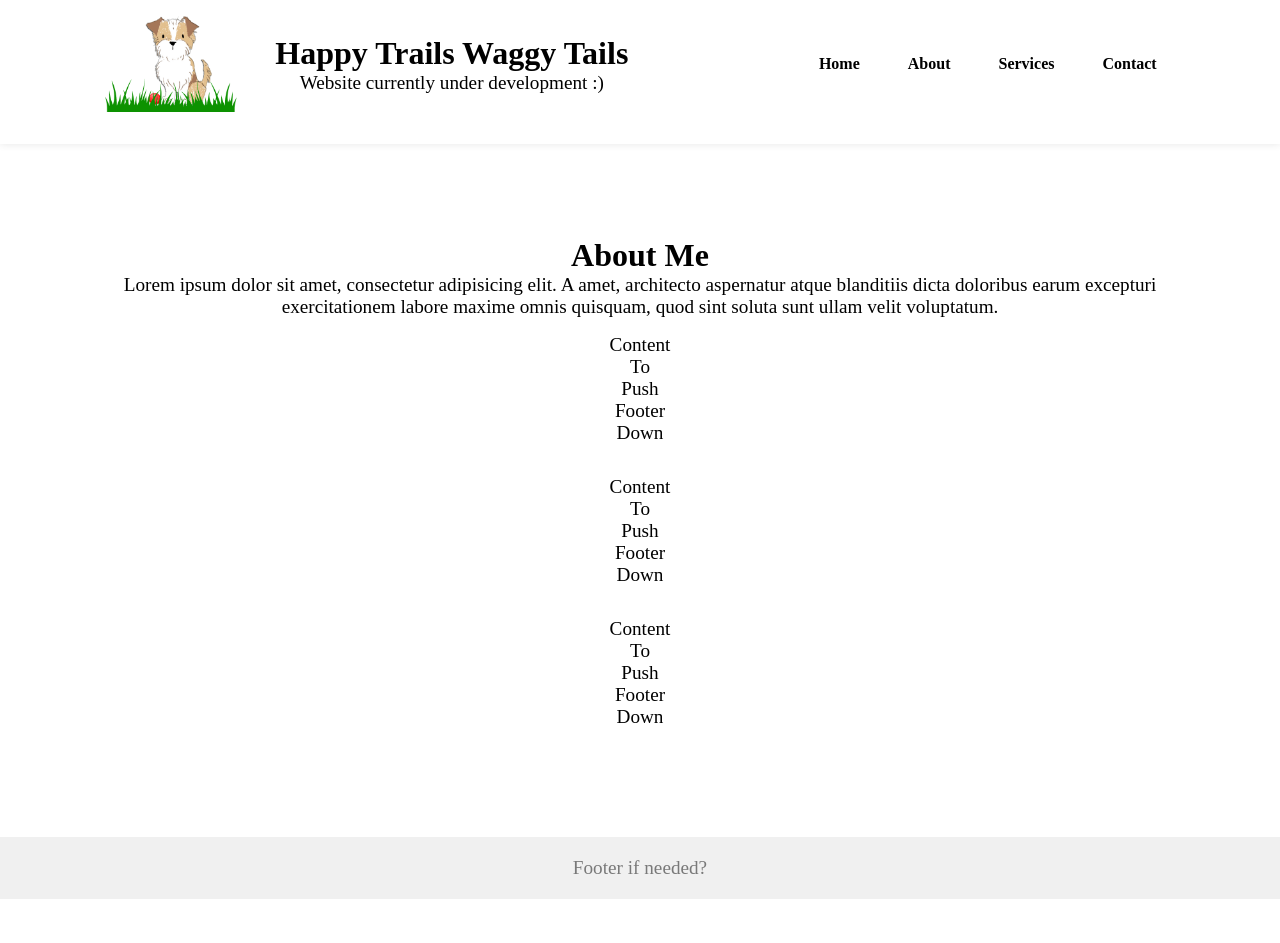
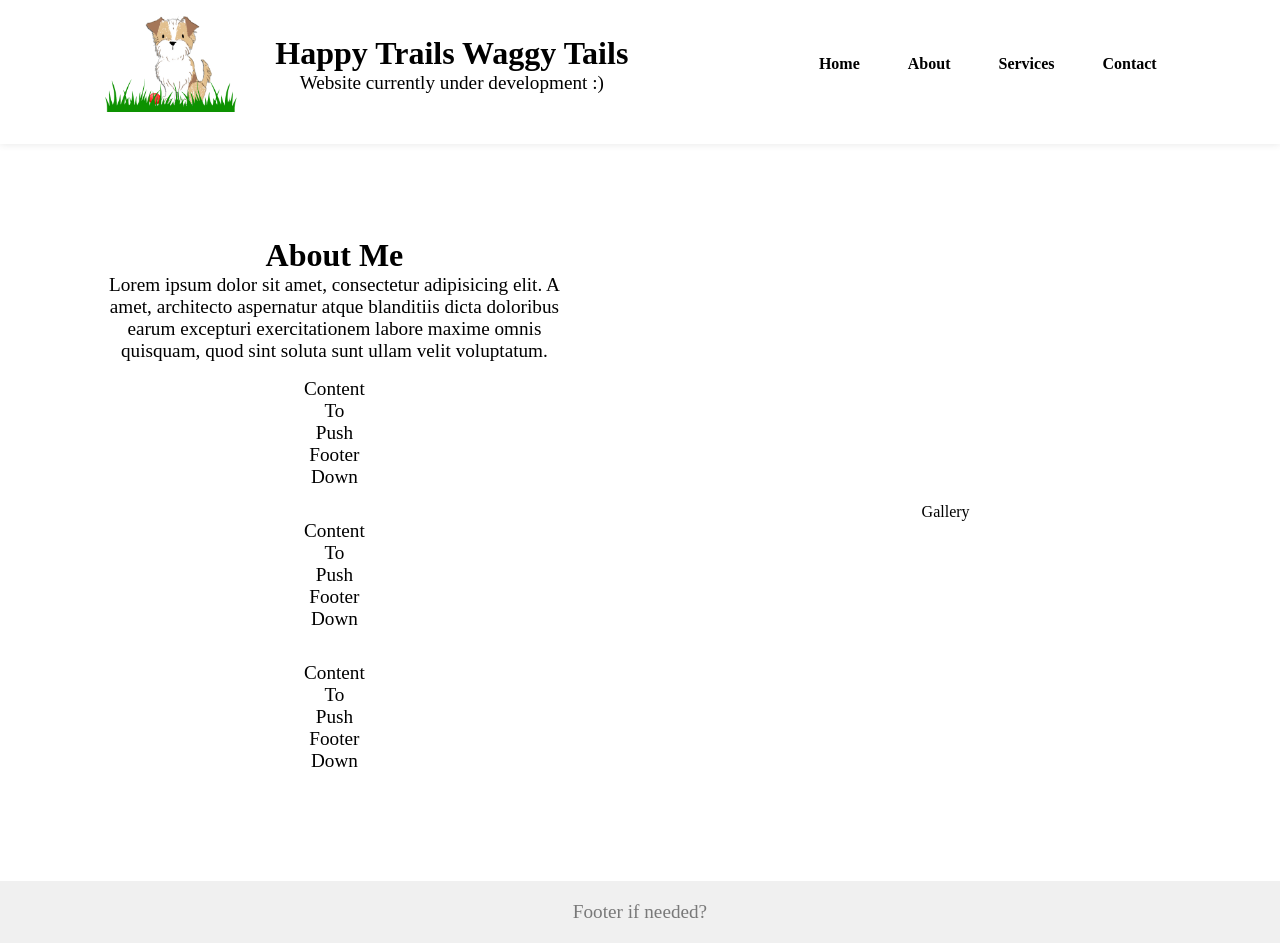
Before and after one commit to ChaosCantrip/HappyTrailsWaggyTails, a Next.js app: page /about in a window 1280 px wide. Before the commit the page ends 899 px from the top, so only its background shows below. Built offline with nearby package versions, Linux system fonts and the light colour scheme.

Commit message:
Added MontyGallery Component

```diff
--- /dev/null
+++ b/app/about/MontyGallery.js
@@ -0,0 +1,7 @@
+export default function MontyGallery() {
+    return (
+        <div>
+            Gallery
+        </div>
+    )
+}
--- a/app/about/page.js
+++ b/app/about/page.js
@@ -1,4 +1,5 @@
 import layout from "@/styles/modules/layout.module.css";
+import MontyGallery from "@/app/about/MontyGallery";
 
 export const metadata = {
         title: "About"
@@ -34,6 +35,9 @@ export default function AboutPage() {
                     <p>Down</p>
                 </section>
             </div>
+            <div>
+                <MontyGallery/>
+            </div>
         </div>
     )
 }
```
